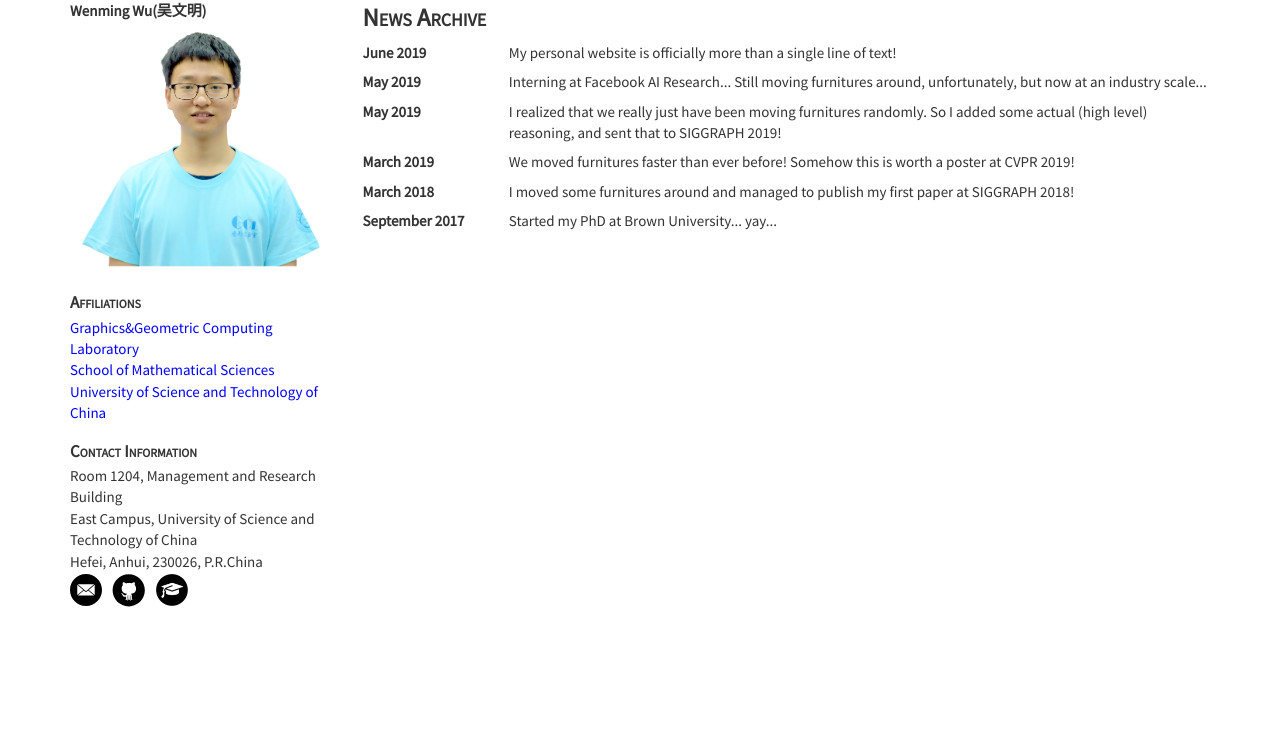
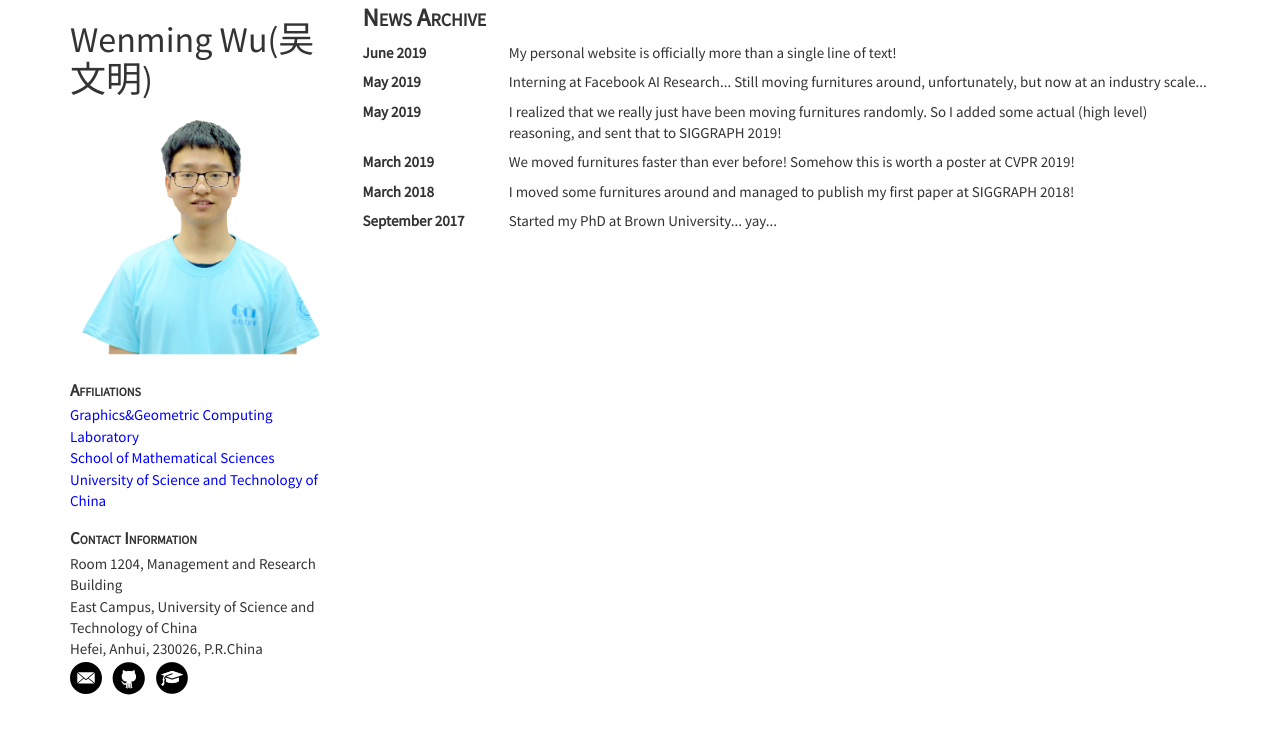
Before and after one commit to wutomwu/wutomwu.github.io, a Jekyll site: the page built from newsarchive.html, in a window 1280 px wide. Shown: the top 734 px of the page. Built offline with Jekyll 4.4.1, drawn with Linux system fonts in a browser that asks for light colours.

```diff
--- a/_includes/sidebar.html
+++ b/_includes/sidebar.html
@@ -1,4 +1,4 @@
-<div><b>Wenming Wu(吴文明)</b></div>
+<div><h1>Wenming Wu(吴文明)</h1></div>
 
 <div class='sidebaritem' id='headshot'>
 	<img class='img img-responsive' src='/img/me.png' width='350'/>
```
